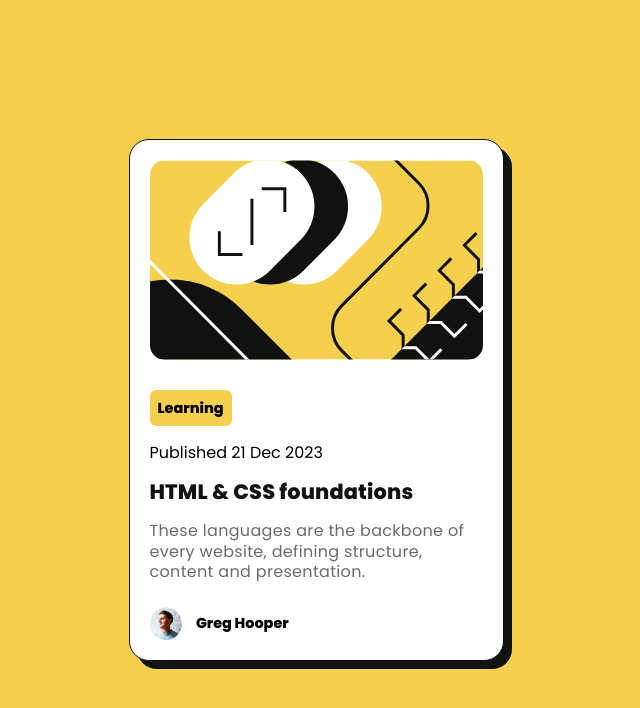
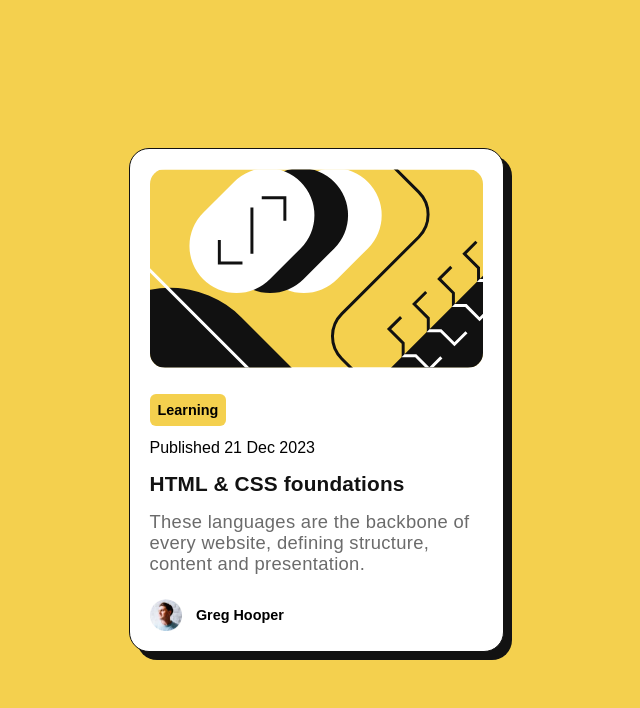
Before and after one commit to Prosper-Barnabas/Blog-preview-card, a plain HTML site: page index.html in a window 1280 px wide. Shown: the whole page, without its empty margins (324-964 px from the left). Drawn offline with Linux system fonts and the light colour scheme.

Commit message:
Review and Updates

```diff
--- a/index.html
+++ b/index.html
@@ -7,7 +7,7 @@
     <link rel="preconnect" href="https://fonts.googleapis.com" />
     <link rel="preconnect" href="https://fonts.gstatic.com" crossorigin />
     <link
-      href="https://fonts.googleapis.com/css2?family=Poppins:ital,wght@500;0,800;0;1,500;1,800;1,900&display=swap"
+      href="https://fonts.googleapis.com/css2?family=Figtree:ital,wght@0,300..900;1,300..900&display=swap"
       rel="stylesheet"
     />
     <link
--- a/style.css
+++ b/style.css
@@ -28,7 +28,7 @@ body {
   border: 1px solid var(--Gray-950);
   border-radius: 20px;
   padding: 20px;
-  margin: 0 auto;
+  margin: 2rem;
   overflow: hidden;
   box-shadow: 8px 8px 0px var(--Gray-950);
 }
@@ -85,7 +85,7 @@ body {
 }
 
 .blog_content p {
-  font-size: 1rem;
+  font-size: 1.15rem;
   line-height: 1.3rem;
   letter-spacing: 0.02rem;
   color: var(--Gray-500);
@@ -115,10 +115,10 @@ body {
   }
 
   .blog_content h1 {
-    font-size: 1.15rem;
+    font-size: 1.1rem;
   }
 
   .blog_content p {
-    font-size: 0.8rem;
+    font-size: 0.95rem;
   }
 }
```
Also changed, not shown: 2 other files.
